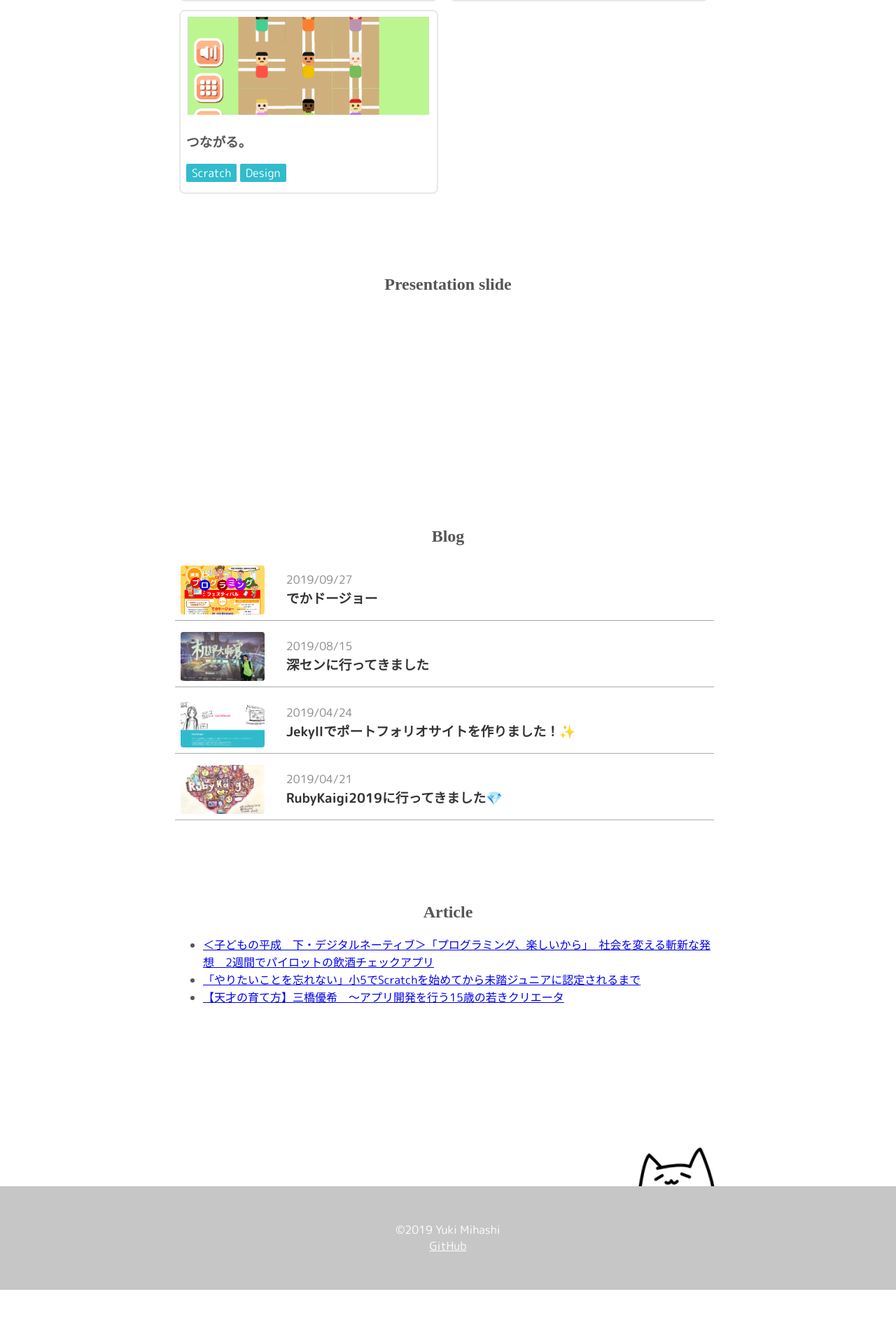
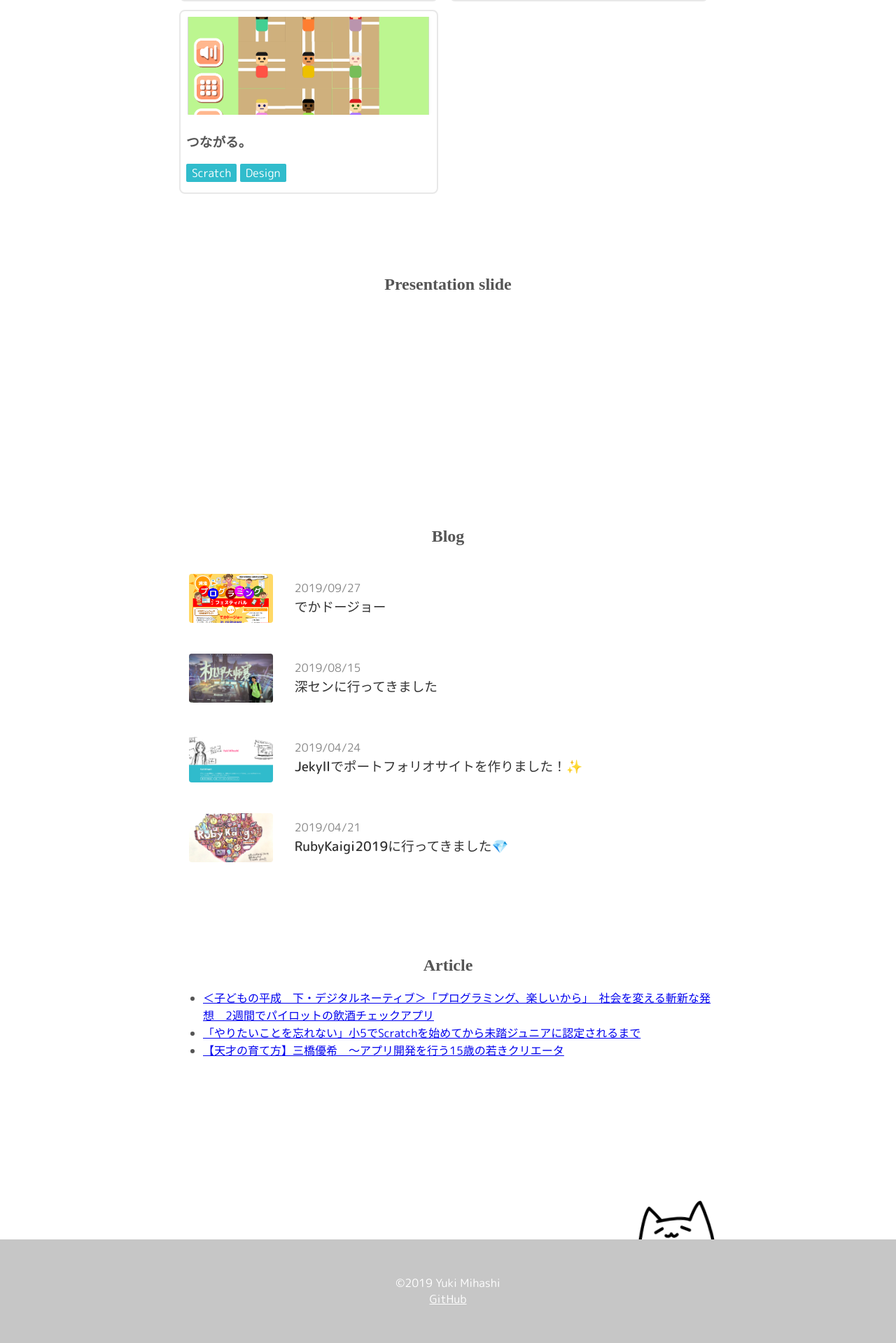
Before and after one commit to madoreenu/yuki384.github.io, a Jekyll site: the page built from index.md, in a window 1280 px wide. Shown: the part 1555-3474 px from the top of the page at 70% size. Built offline with Jekyll 4.4.1, drawn with Linux system fonts in a browser that asks for light colours; nearby versions of some CDN libraries; some web fonts are replaced; before the commit the page ends 3398 px from its top, so only the background shows below that.

Commit message:
Change style of posts

```diff
--- a/assets/css/main.scss
+++ b/assets/css/main.scss
@@ -136,20 +136,22 @@ h2{
   color:#888;
 }
 .post_text h3{
+  font-weight: 500;
   margin: 0;
 }
 .post{
+  border-radius: 8px;
+  border: solid 4px #FFF;
   display: table;
-  margin-bottom: 8px;
-  border-bottom: solid 1px #aaa;
-  padding: 8px;
+  margin-bottom: 4px;
+  padding: 16px;
   width: calc(100% - 26px);
   text-align: left;
+  transition: .3s;
 }
 .post:hover{
-  box-shadow:0px 0px 6px 3px #ddd;
-  border-radius: 8px;
   transition:.3s;
+  border: solid 4px #FFBF58;
 }
 .post_text{
   display: table-cell;
```
